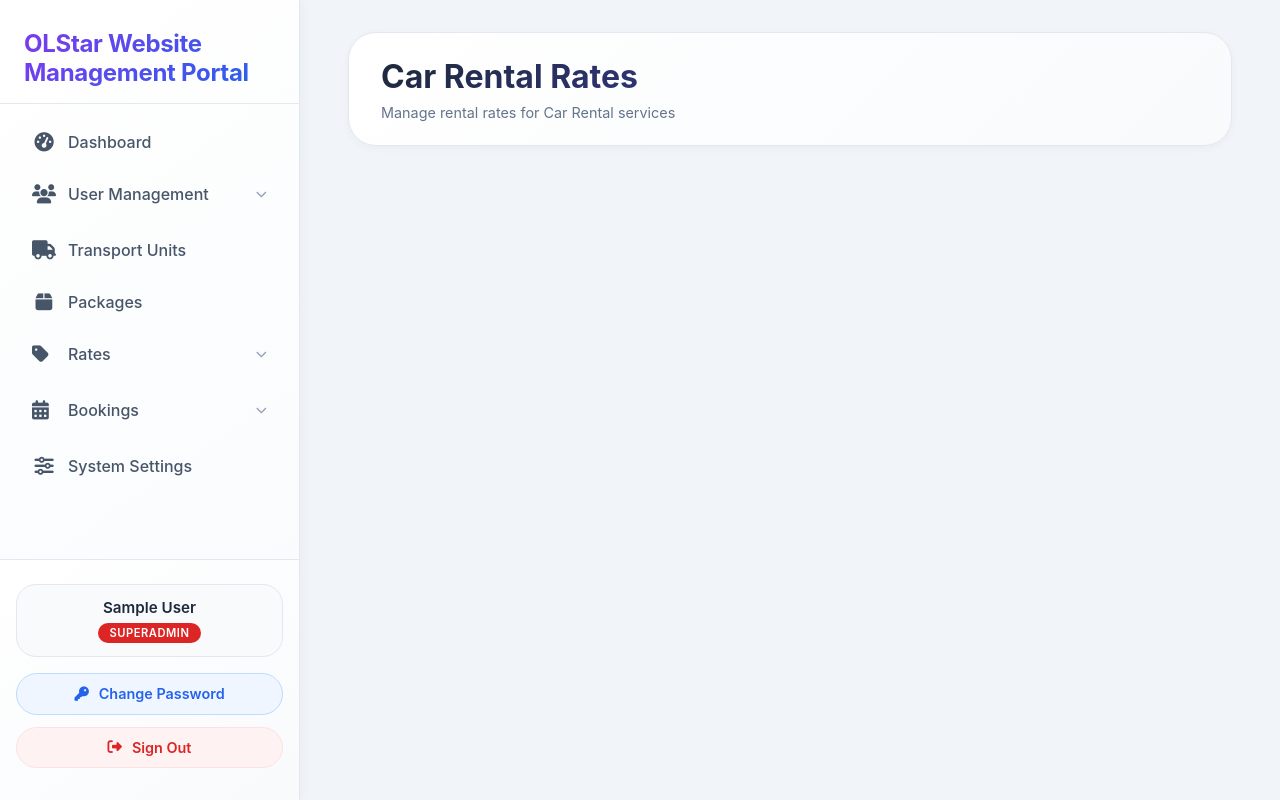
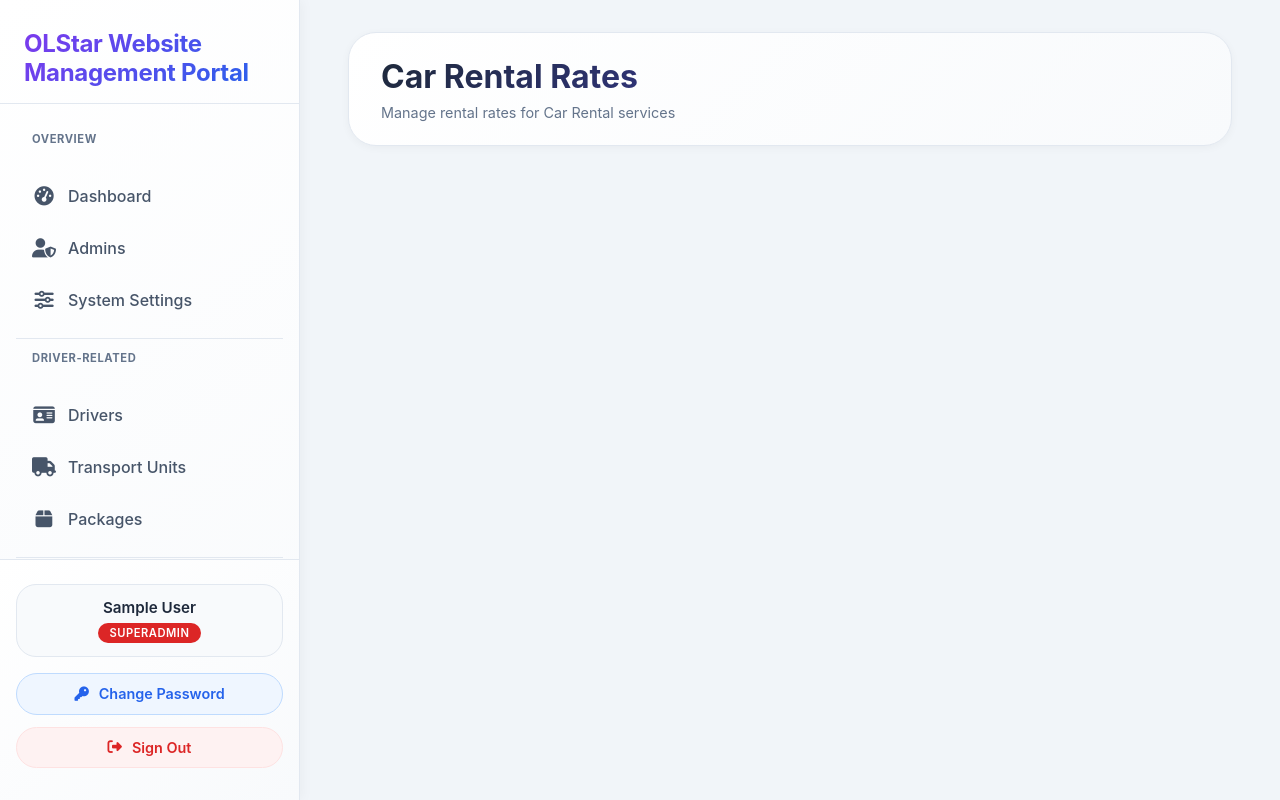
Before and after one commit to ZyaXielle04/OLStar-Website-Admin-Portal, a Flask app: template templates/common/car_rental.html in a window 1280 px wide. Run offline with Flask 3, Linux system fonts and the light colour scheme; the template is opened without the code that fills it, so the values that code supplies are empty; the visitor is signed in with stand-in values (Sample User, id 1); parts of the project's set-up code (start-up, migrations or seed data) failed here and were passed over; some libraries are stand-ins or nearby versions.

Commit message:
fix: created sectionals for side nav

```diff
--- a/static/css/base.css
+++ b/static/css/base.css
@@ -762,3 +762,21 @@ body {
     transform: translateY(-1px);
     box-shadow: 0 4px 12px rgba(34, 197, 94, 0.3);
 }
+
+/* Navigation Divider */
+.nav-divider {
+    padding: 0.75rem 1rem;
+    margin-top: 0.5rem;
+    margin-bottom: 0.5rem;
+    font-size: 0.7rem;
+    font-weight: 700;
+    text-transform: uppercase;
+    letter-spacing: 0.05em;
+    color: #64748B;
+    border-top: 1px solid #E2E8F0;
+}
+
+.nav-divider:first-of-type {
+    border-top: none;
+    margin-top: 0;
+}
--- a/templates/partials/nav_superadmin.html
+++ b/templates/partials/nav_superadmin.html
@@ -1,27 +1,24 @@
+<!-- SECTION 1: OVERVIEW -->
+<div class="nav-divider">Overview</div>
+
 <a href="/dashboard" class="nav-link {% if request.endpoint == 'pages.superadmin_dashboard' or request.endpoint == 'pages.admin_dashboard' or request.path == '/dashboard' %}active{% endif %}">
     <i class="fas fa-tachometer-alt"></i> Dashboard
 </a>
 
-<!-- User Management (SUPERADMIN ONLY) -->
-<details class="nav-group" {% if request.path.startswith('/users/') %}open{% endif %}>
-    <summary>
-        <i class="fas fa-users"></i> User Management
-    </summary>
+<a href="/users/admins" class="nav-link {% if request.path == '/users/admins' %}active{% endif %}">
+    <i class="fas fa-user-shield"></i> Admins
+</a>
 
-    <div class="nav-submenu">
-        <a href="/users/admins" class="nav-sublink {% if request.path == '/users/admins' %}active{% endif %}">
-            <i class="fas fa-user-shield"></i> Admins
-        </a>
+<a href="/settings" class="nav-link {% if request.path == '/settings' or request.path.startswith('/settings/') %}active{% endif %}">
+    <i class="fas fa-sliders-h"></i> System Settings
+</a>
 
-        <a href="/users/customers" class="nav-sublink {% if request.path == '/users/customers' %}active{% endif %}">
-            <i class="fas fa-user"></i> Customers
-        </a>
+<!-- SECTION 2: DRIVER-RELATED -->
+<div class="nav-divider">Driver-Related</div>
 
-        <a href="/users/drivers" class="nav-sublink {% if request.path == '/users/drivers' %}active{% endif %}">
-            <i class="fas fa-id-card"></i> Drivers
-        </a>
-    </div>
-</details>
+<a href="/users/drivers" class="nav-link {% if request.path == '/users/drivers' %}active{% endif %}">
+    <i class="fas fa-id-card"></i> Drivers
+</a>
 
 <a href="/transport-units" class="nav-link {% if request.path == '/transport-units' or request.path.startswith('/transport-units/') %}active{% endif %}">
     <i class="fas fa-truck"></i> Transport Units
@@ -31,6 +28,13 @@
     <i class="fas fa-box"></i> Packages
 </a>
 
+<!-- SECTION 3: CUSTOMER & BOOKINGS-RELATED -->
+<div class="nav-divider">Customer & Bookings</div>
+
+<a href="/users/customers" class="nav-link {% if request.path == '/users/customers' %}active{% endif %}">
+    <i class="fas fa-user"></i> Customers
+</a>
+
 <!-- Rates Dropdown -->
 <details class="nav-group" {% if request.path.startswith('/rates/') %}open{% endif %}>
     <summary>
@@ -38,77 +42,54 @@
     </summary>
 
     <div class="nav-submenu">
-
-        <a href="/rates/airport-transfer"
-           class="nav-sublink {% if request.path == '/rates/airport-transfer' %}active{% endif %}">
+        <a href="/rates/airport-transfer" class="nav-sublink {% if request.path == '/rates/airport-transfer' %}active{% endif %}">
             <i class="fas fa-plane"></i> Airport Transfer
         </a>
 
-        <a href="/rates/metro-manila-transfer"
-           class="nav-sublink {% if request.path == '/rates/metro-manila-transfer' %}active{% endif %}">
+        <a href="/rates/metro-manila-transfer" class="nav-sublink {% if request.path == '/rates/metro-manila-transfer' %}active{% endif %}">
             <i class="fas fa-map-marker-alt"></i> Metro Manila Transfer
         </a>
 
-        <a href="/rates/car-rental/self-drive"
-           class="nav-sublink {% if request.path == '/rates/car-rental/self-drive' %}active{% endif %}">
+        <a href="/rates/car-rental/self-drive" class="nav-sublink {% if request.path == '/rates/car-rental/self-drive' %}active{% endif %}">
             <i class="fas fa-key"></i> Car Rental (Self-Drive)
         </a>
 
-        <a href="/rates/car-rental/with-driver"
-           class="nav-sublink {% if request.path == '/rates/car-rental/with-driver' %}active{% endif %}">
+        <a href="/rates/car-rental/with-driver" class="nav-sublink {% if request.path == '/rates/car-rental/with-driver' %}active{% endif %}">
             <i class="fas fa-user"></i> Car Rental (With Driver)
         </a>
-
     </div>
 </details>
 
 <!-- Bookings Dropdown -->
-<details class="nav-group"
-         {% if request.path.startswith('/bookings/') %}open{% endif %}>
+<details class="nav-group" {% if request.path.startswith('/bookings/') %}open{% endif %}>
     <summary>
         <i class="fas fa-calendar-alt"></i> Bookings
     </summary>
 
     <div class="nav-submenu">
-
         <!-- AIRPORT TRANSFER -->
-        <a href="/bookings/airport-transfer"
-           class="nav-sublink {% if request.path == '/bookings/airport-transfer' or request.path.startswith('/bookings/airport-transfer/') %}active{% endif %}">
-            <i class="fas fa-plane"></i>
-            Airport Transfer
+        <a href="/bookings/airport-transfer" class="nav-sublink {% if request.path == '/bookings/airport-transfer' or request.path.startswith('/bookings/airport-transfer/') %}active{% endif %}">
+            <i class="fas fa-plane"></i> Airport Transfer
         </a>
 
         <!-- METRO MANILA TRANSFER -->
-        <a href="/bookings/metro-manila-transfer"
-           class="nav-sublink {% if request.path == '/bookings/metro-manila-transfer' or request.path.startswith('/bookings/metro-manila-transfer/') %}active{% endif %}">
-            <i class="fas fa-map-marker-alt"></i>
-            Metro Manila Transfer
+        <a href="/bookings/metro-manila-transfer" class="nav-sublink {% if request.path == '/bookings/metro-manila-transfer' or request.path.startswith('/bookings/metro-manila-transfer/') %}active{% endif %}">
+            <i class="fas fa-map-marker-alt"></i> Metro Manila Transfer
         </a>
 
         <!-- SELF DRIVE -->
-        <a href="/bookings/car-rental/self-drive"
-           class="nav-sublink {% if request.path == '/bookings/car-rental/self-drive' or request.path.startswith('/bookings/car-rental/self-drive/') %}active{% endif %}">
-            <i class="fas fa-key"></i>
-            Car Rental (Self-Drive)
+        <a href="/bookings/car-rental/self-drive" class="nav-sublink {% if request.path == '/bookings/car-rental/self-drive' or request.path.startswith('/bookings/car-rental/self-drive/') %}active{% endif %}">
+            <i class="fas fa-key"></i> Car Rental (Self-Drive)
         </a>
 
         <!-- WITH DRIVER - METRO -->
-        <a href="/bookings/car-rental/with-driver/metro-manila"
-           class="nav-sublink {% if request.path == '/bookings/car-rental/with-driver/metro-manila' or request.path.startswith('/bookings/car-rental/with-driver/metro-manila/') %}active{% endif %}">
-            <i class="fas fa-user"></i>
-            Car Rental With Driver (Metro Manila)
+        <a href="/bookings/car-rental/with-driver/metro-manila" class="nav-sublink {% if request.path == '/bookings/car-rental/with-driver/metro-manila' or request.path.startswith('/bookings/car-rental/with-driver/metro-manila/') %}active{% endif %}">
+            <i class="fas fa-user"></i> Car Rental With Driver (Metro Manila)
         </a>
 
         <!-- WITH DRIVER - PROVINCIAL -->
-        <a href="/bookings/car-rental/with-driver/provincial"
-           class="nav-sublink {% if request.path == '/bookings/car-rental/with-driver/provincial' or request.path.startswith('/bookings/car-rental/with-driver/provincial/') %}active{% endif %}">
-            <i class="fas fa-road"></i>
-            Car Rental With Driver (Provincial)
+        <a href="/bookings/car-rental/with-driver/provincial" class="nav-sublink {% if request.path == '/bookings/car-rental/with-driver/provincial' or request.path.startswith('/bookings/car-rental/with-driver/provincial/') %}active{% endif %}">
+            <i class="fas fa-road"></i> Car Rental With Driver (Provincial)
         </a>
-
     </div>
 </details>
-
-<a href="/settings" class="nav-link {% if request.path == '/settings' or request.path.startswith('/settings/') %}active{% endif %}">
-    <i class="fas fa-sliders-h"></i> System Settings
-</a>
```
